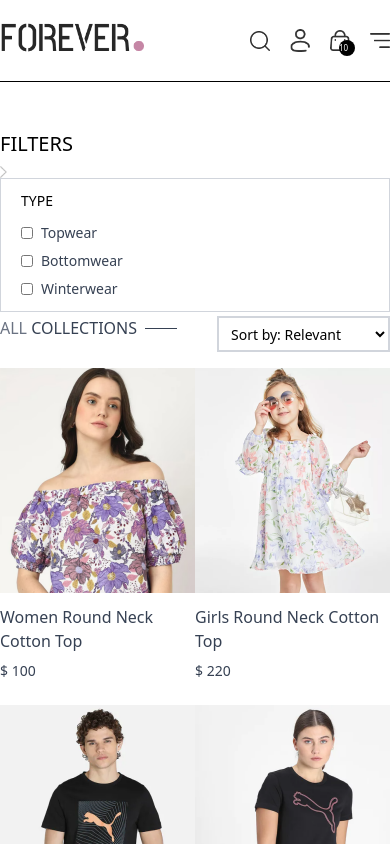
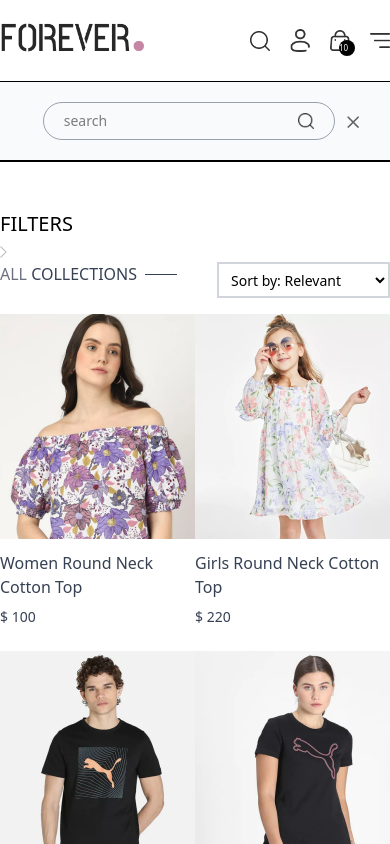
Before and after one commit to Berita-Winnie/e-commerse, a React app in the folder front_end/: page /collection in a window 390 px wide. Both pictures are taken after a click on the picture 260 px from the left and 40 px from the top of the page. Shown: the top 844 px of the page. Built offline with nearby package versions, Linux system fonts and the light colour scheme; the HTML template or start-up script is replaced by a standard one.

Commit message:
feat(collection): complete Collection page with search bar functionality

```diff
--- a/front_end/src/App.jsx
+++ b/front_end/src/App.jsx
@@ -11,11 +11,13 @@
 import Navbar from './components/Navbar'
 import Login from './pages/Login'
 import Footer from './components/Footer'
+import SearchBar from './components/SearchBar'
 
 const App = () => {
   return (
     <div>
       <Navbar />
+      <SearchBar />
       <Routes>
         <Route path="/" element={<Home />} />
         <Route path="/collection" element={<Collection />} />
--- a/front_end/src/components/Navbar.jsx
+++ b/front_end/src/components/Navbar.jsx
@@ -2,8 +2,11 @@
 import { assets } from '../assets/frontend_assets/assets'
 import { NavLink } from 'react-router-dom'
 import { Link } from 'react-router-dom'
+import { useContext } from 'react'
+import { ShopContext } from '../context/ShopContext'
 const Navbar = () => {
   const [visible, setVisible] = useState(false)
+  const { setShowSearch } = useContext(ShopContext)
   return (
     <div className=" flex items-center justify-between py-5 font-medium">
       <img src={assets.logo} className="w-36" alt="logo" />
@@ -26,7 +29,12 @@
         </NavLink>
       </ul>
       <div className="flex items-center gap-5">
-        <img src={assets.search_icon} alt="" className="w-5 cursor-pointer" />
+        <img
+          onClick={() => setShowSearch(true)}
+          src={assets.search_icon}
+          alt=""
+          className="w-5 cursor-pointer"
+        />
         <div className="group relative">
           <img
             className="w-5 cursor-pointer"
--- /dev/null
+++ b/front_end/src/components/SearchBar.jsx
@@ -0,0 +1,40 @@
+import React, { useContext, useState, useEffect } from 'react'
+import { ShopContext } from '../context/ShopContext'
+import { assets } from '../assets/frontend_assets/assets'
+import { useLocation } from 'react-router-dom'
+
+const SearchBar = () => {
+  const { search, setSearch, showSearch, setShowSearch } =
+    useContext(ShopContext)
+  const location = useLocation()
+  const [visible, setVisible] = useState(false)
+
+  useEffect(() => {
+    if (location.pathname.includes('collection')) {
+      setVisible(true)
+    } else setVisible(false)
+  }, [location])
+
+  return showSearch && visible ? (
+    <div className="border-t border-b bg-gray-50 text-center">
+      <div className="inline-flex items-center justify-center border border-gray-400 px-5 py-2 my-5 mx-3 rounded-full w-3/4 sm:w-1/2">
+        <input
+          className="flex-1 outline-none bg-inherit text-sm"
+          value={search}
+          onChange={(e) => setSearch(e.target.value)}
+          type="text"
+          placeholder="search"
+        />
+        <img className="w-4" src={assets.search_icon} alt="" />
+      </div>
+      <img
+        onClick={() => setShowSearch(false)}
+        className="inline w-3 cursor-pointer"
+        src={assets.cross_icon}
+        salt=""
+      />
+    </div>
+  ) : null
+}
+
+export default SearchBar
--- a/front_end/src/context/ShopContext.jsx
+++ b/front_end/src/context/ShopContext.jsx
@@ -1,4 +1,4 @@
-import { createContext } from 'react'
+import { createContext, useState } from 'react'
 import { products } from '../assets/frontend_assets/assets'
 
 export const ShopContext = createContext() //context i can use anywhere
@@ -6,7 +6,18 @@
 const ShopContextProvider = (props) => {
   const currency = '$'
   const delivery_fee = 10
-  const value = { products, currency, delivery_fee }
+  const [search, setSearch] = useState('')
+  const [showSearch, setShowSearch] = useState(false)
+
+  const value = {
+    products,
+    currency,
+    delivery_fee,
+    search,
+    setSearch,
+    showSearch,
+    setShowSearch,
+  }
   return (
     <ShopContext.Provider value={value}>{props.children}</ShopContext.Provider>
   )
--- a/front_end/src/pages/Collection.jsx
+++ b/front_end/src/pages/Collection.jsx
@@ -4,7 +4,7 @@
 import Title from '../components/Title'
 import ProductItem from '../components/ProductItem'
 const Collection = () => {
-  const { products } = useContext(ShopContext)
+  const { products, search, showSearch } = useContext(ShopContext)
   const [showFilter, setShowFilter] = useState(false)
   const [filterProducts, setFilterProducts] = useState([])
   const [category, setCategory] = useState([])
@@ -29,6 +29,11 @@
 
   const applyFilter = () => {
     let productsCopy = products.slice()
+    if (showSearch && search) {
+      productsCopy = productsCopy.filter((item) =>
+        item.name.toLowerCase().includes(search.toLowerCase())
+      )
+    }
     if (category.length > 0) {
       productsCopy = productsCopy.filter((item) =>
         category.includes(item.category)
@@ -62,11 +67,11 @@
 
   useEffect(() => {
     sortProduct()
-  }, sortType)
+  }, [sortType])
 
   useEffect(() => {
     applyFilter()
-  }, [category, subCategory])
+  }, [category, subCategory, search, showSearch])
 
   return (
     <div className="flex flex-col  sm:flex-row gap-1 sm:gap-10 pt-10 border-t">
@@ -123,7 +128,7 @@
         </div>
         {/* sub-category filter */}
         <div
-          className={`border border-gray-300 pl-5 py-3 my-5${
+          className={`border border-gray-300 pl-5 py-3 my-5 ${
             showFilter ? '' : 'hidden sm:block'
           }`}
         >
```
